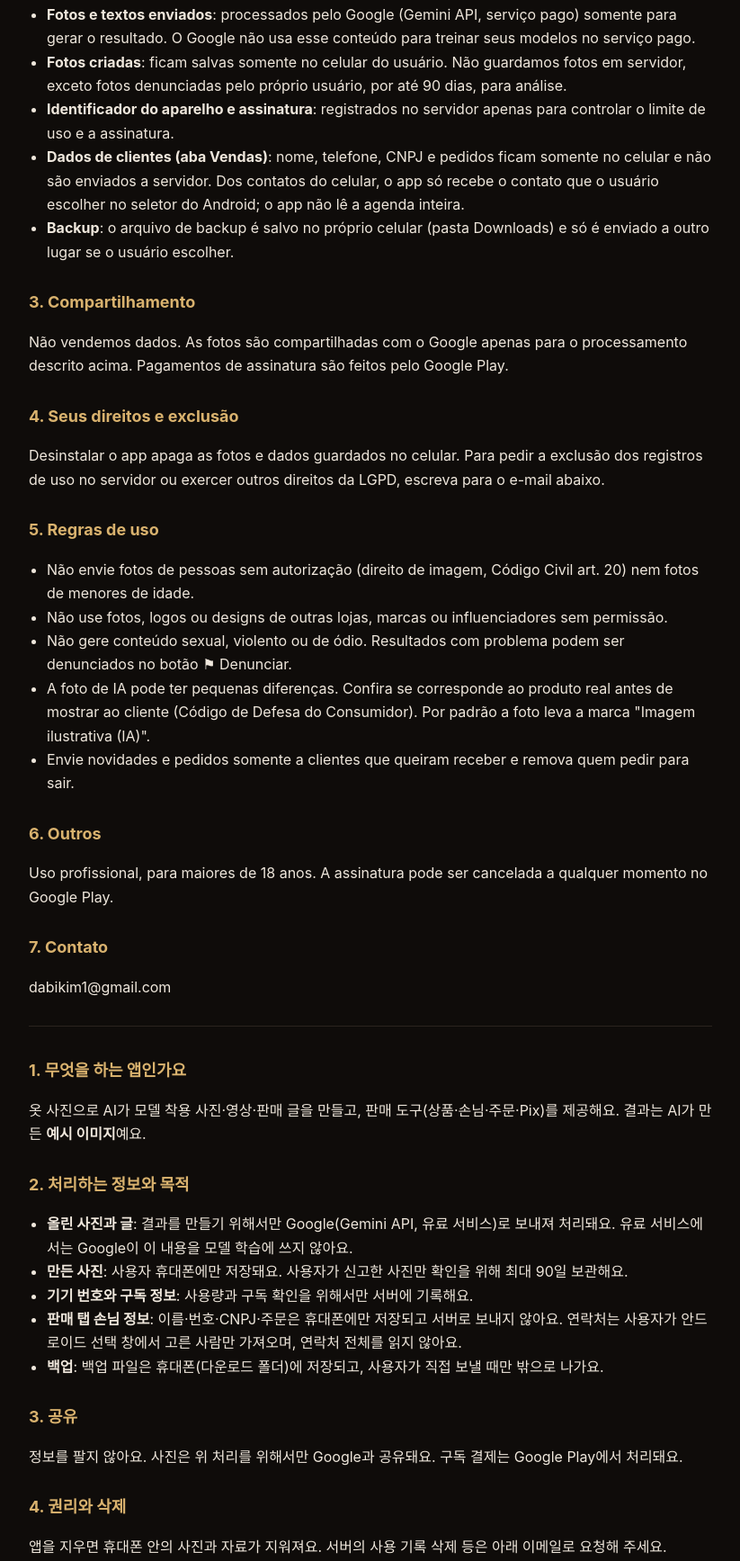
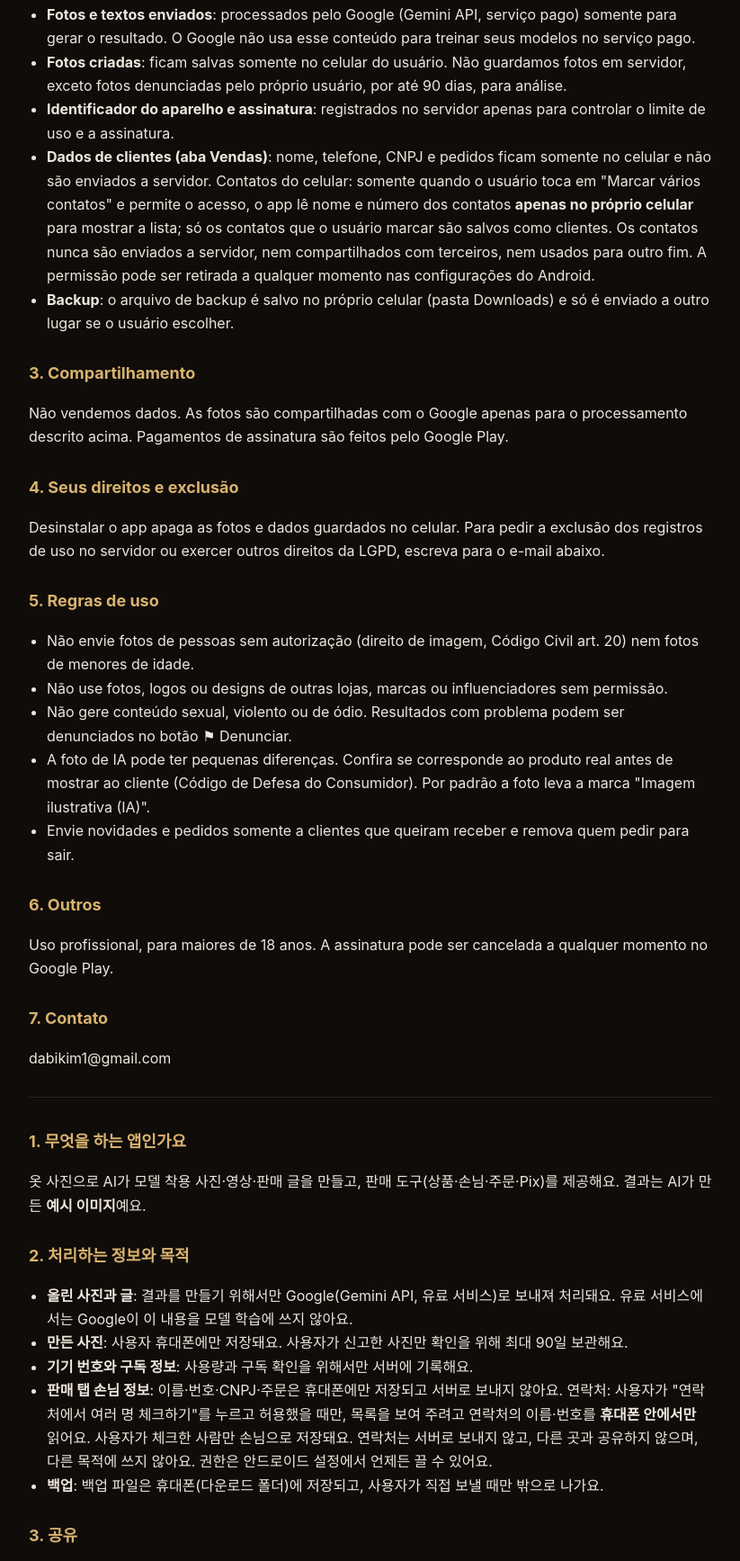
Before and after one commit to jjjeslin72-art/jjjeslin72-art.github.io, a plain HTML site: page clickmoda/privacy.html in a window 1280 px wide. Shown: the part 397-2132 px from the top of the page at 90% size, without its empty margins (228-1051 px from the left). Drawn offline with Linux system fonts and the light colour scheme.

Commit message:
Click.moda 개인정보: 연락처 여러 명 체크(기기 안에서만 읽음) 반영
Co-Authored-By: Claude Opus 5.5 <noreply@anthropic.com>
Claude-Session: https://claude.ai/code/session_01Njj4edwkGwjPhPJFuP8JNm

```diff
--- a/clickmoda/privacy.html
+++ b/clickmoda/privacy.html
@@ -29,7 +29,7 @@ ul{padding-left:20px}
 <li><b>Fotos e textos enviados</b>: processados pelo Google (Gemini API, serviço pago) somente para gerar o resultado. O Google não usa esse conteúdo para treinar seus modelos no serviço pago.</li>
 <li><b>Fotos criadas</b>: ficam salvas somente no celular do usuário. Não guardamos fotos em servidor, exceto fotos denunciadas pelo próprio usuário, por até 90 dias, para análise.</li>
 <li><b>Identificador do aparelho e assinatura</b>: registrados no servidor apenas para controlar o limite de uso e a assinatura.</li>
-<li><b>Dados de clientes (aba Vendas)</b>: nome, telefone, CNPJ e pedidos ficam somente no celular e não são enviados a servidor. Dos contatos do celular, o app só recebe o contato que o usuário escolher no seletor do Android; o app não lê a agenda inteira.</li>
+<li><b>Dados de clientes (aba Vendas)</b>: nome, telefone, CNPJ e pedidos ficam somente no celular e não são enviados a servidor. Contatos do celular: somente quando o usuário toca em "Marcar vários contatos" e permite o acesso, o app lê nome e número dos contatos <b>apenas no próprio celular</b> para mostrar a lista; só os contatos que o usuário marcar são salvos como clientes. Os contatos nunca são enviados a servidor, nem compartilhados com terceiros, nem usados para outro fim. A permissão pode ser retirada a qualquer momento nas configurações do Android.</li>
 <li><b>Backup</b>: o arquivo de backup é salvo no próprio celular (pasta Downloads) e só é enviado a outro lugar se o usuário escolher.</li>
 </ul>
 <h2>3. Compartilhamento</h2>
@@ -58,7 +58,7 @@ ul{padding-left:20px}
 <li><b>올린 사진과 글</b>: 결과를 만들기 위해서만 Google(Gemini API, 유료 서비스)로 보내져 처리돼요. 유료 서비스에서는 Google이 이 내용을 모델 학습에 쓰지 않아요.</li>
 <li><b>만든 사진</b>: 사용자 휴대폰에만 저장돼요. 사용자가 신고한 사진만 확인을 위해 최대 90일 보관해요.</li>
 <li><b>기기 번호와 구독 정보</b>: 사용량과 구독 확인을 위해서만 서버에 기록해요.</li>
-<li><b>판매 탭 손님 정보</b>: 이름·번호·CNPJ·주문은 휴대폰에만 저장되고 서버로 보내지 않아요. 연락처는 사용자가 안드로이드 선택 창에서 고른 사람만 가져오며, 연락처 전체를 읽지 않아요.</li>
+<li><b>판매 탭 손님 정보</b>: 이름·번호·CNPJ·주문은 휴대폰에만 저장되고 서버로 보내지 않아요. 연락처: 사용자가 "연락처에서 여러 명 체크하기"를 누르고 허용했을 때만, 목록을 보여 주려고 연락처의 이름·번호를 <b>휴대폰 안에서만</b> 읽어요. 사용자가 체크한 사람만 손님으로 저장돼요. 연락처는 서버로 보내지 않고, 다른 곳과 공유하지 않으며, 다른 목적에 쓰지 않아요. 권한은 안드로이드 설정에서 언제든 끌 수 있어요.</li>
 <li><b>백업</b>: 백업 파일은 휴대폰(다운로드 폴더)에 저장되고, 사용자가 직접 보낼 때만 밖으로 나가요.</li>
 </ul>
 <h2>3. 공유</h2>
@@ -85,7 +85,7 @@ ul{padding-left:20px}
 <li>Photos and text you submit are processed by Google (Gemini API, paid service) only to generate results; Google does not use them to train models on the paid service.</li>
 <li>Generated photos, customer data (names, phone numbers, CNPJ, orders) and backups are stored only on your phone. Only reported photos are kept on our server, for up to 90 days.</li>
 <li>Our server records only a device identifier and subscription status, to enforce usage limits.</li>
-<li>From your contacts, the app receives only the contact you pick in the Android contact picker; it never reads your whole address book.</li>
+<li>Contacts: only when you tap "Select several contacts" and grant permission, the app reads contact names and numbers <b>on the device only</b> to show the list; only the contacts you check are saved as customers. Contacts are never sent to a server, shared, or used for any other purpose. You can revoke the permission anytime in Android settings.</li>
 <li>We do not sell data. Uninstalling the app deletes on-device data. For deletion of server records, email us.</li>
 <li>Do not upload photos of people without permission or of minors, or other brands' photos, logos or designs. Business use, 18+.</li>
 </ul>
```
